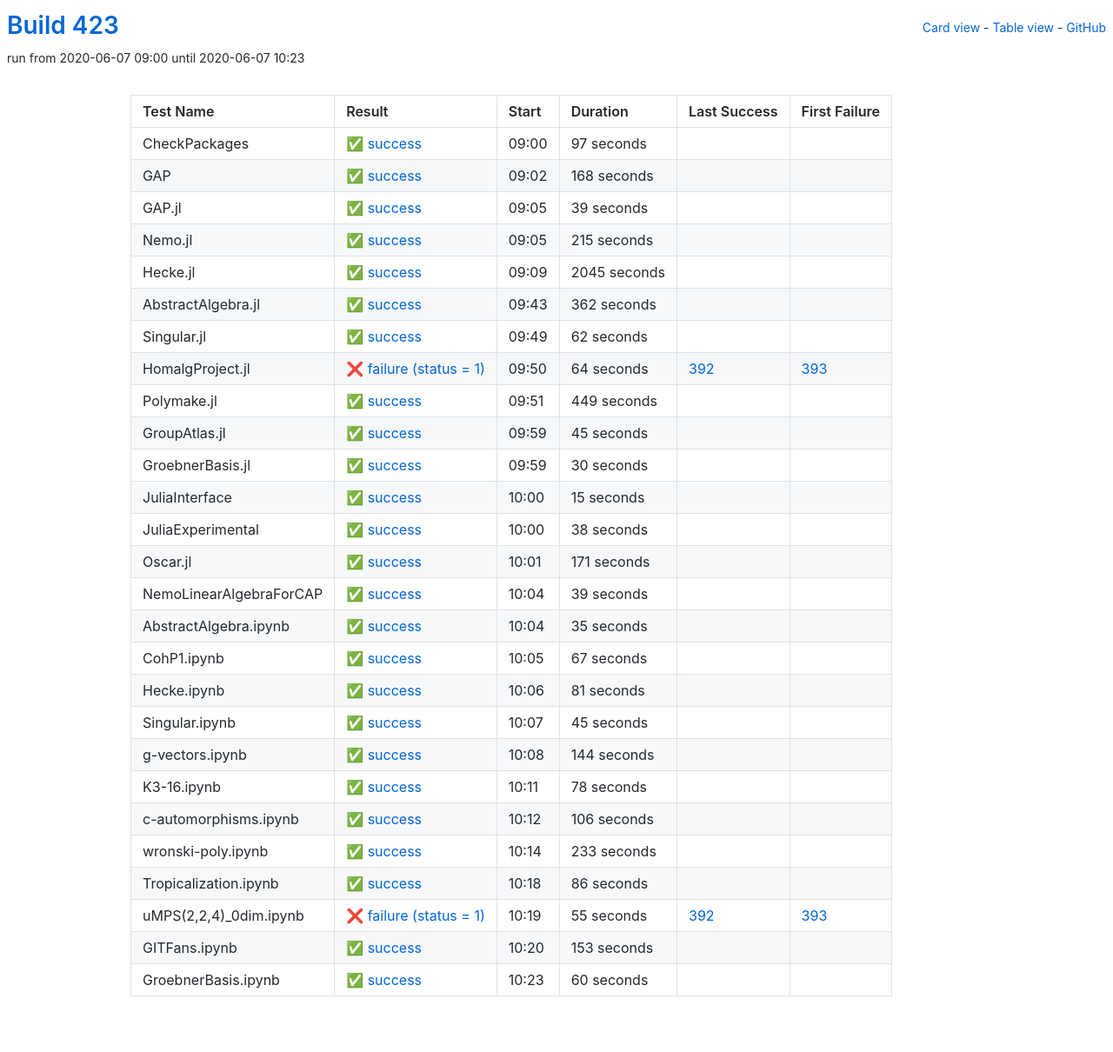
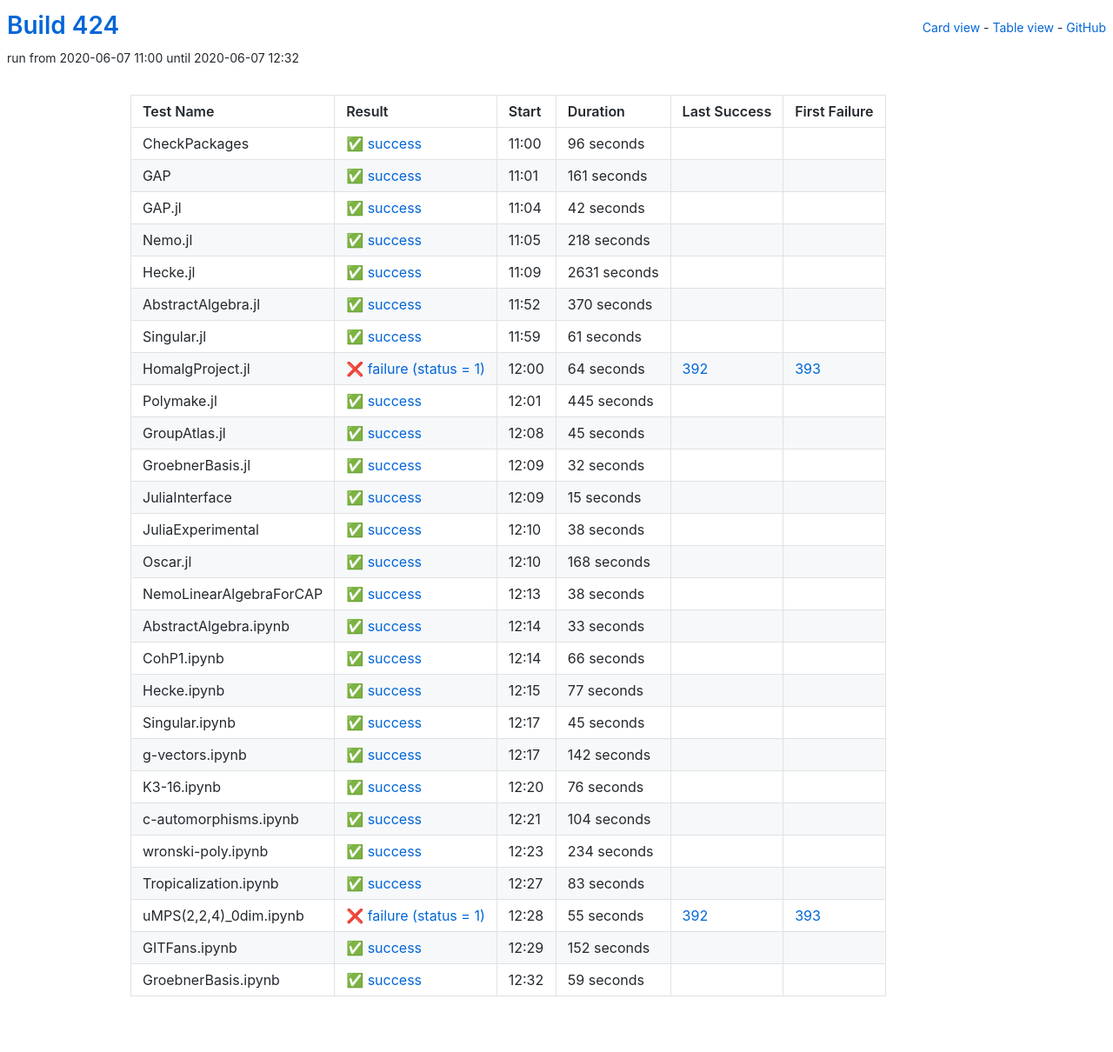
Before and after one commit to oscar-system/oscar-ci-status-1.4, a Jekyll site: the page built from table.html, in a window 1280 px wide. Shown: the whole page at 87% size. Built offline with Jekyll 4.4.1, drawn with Linux system fonts in a browser that asks for light colours.

Commit message:
Build 424

```diff
--- a/_data/ci.yml
+++ b/_data/ci.yml
@@ -1,89 +1,89 @@
-build: 423
-build_url: https://oscarci.mathematik.uni-kl.de/job/oscar-julia-1.4/423/
+build: 424
+build_url: https://oscarci.mathematik.uni-kl.de/job/oscar-julia-1.4/424/
 job: oscar-julia-1.4
 tests:
-- duration: 97
+- duration: 96
   exitcode: 0
   first_failure: false
   first_failure_url: null
   id: checkpackages
   last_success: false
   last_success_url: null
-  log: https://oscarci.mathematik.uni-kl.de/job/oscar-julia-1.4/423/artifact/logs/build-423/CheckPackages.log
+  log: https://oscarci.mathematik.uni-kl.de/job/oscar-julia-1.4/424/artifact/logs/build-424/CheckPackages.log
   name: CheckPackages
-  start: 2020-06-07 09:00
+  start: 2020-06-07 11:00
   status: success
   success: true
-- duration: 168
+- duration: 161
   exitcode: 0
   first_failure: false
   first_failure_url: null
   id: gap
   last_success: false
   last_success_url: null
-  log: https://oscarci.mathematik.uni-kl.de/job/oscar-julia-1.4/423/artifact/logs/build-423/GAP.log
+  log: https://oscarci.mathematik.uni-kl.de/job/oscar-julia-1.4/424/artifact/logs/build-424/GAP.log
   name: GAP
-  start: 2020-06-07 09:02
+  start: 2020-06-07 11:01
   status: success
   success: true
-- duration: 39
+- duration: 42
   exitcode: 0
   first_failure: false
   first_failure_url: null
   id: gap-jl
   last_success: false
   last_success_url: null
-  log: https://oscarci.mathematik.uni-kl.de/job/oscar-julia-1.4/423/artifact/logs/build-423/GAP.jl.log
+  log: https://oscarci.mathematik.uni-kl.de/job/oscar-julia-1.4/424/artifact/logs/build-424/GAP.jl.log
   name: GAP.jl
-  start: 2020-06-07 09:05
+  start: 2020-06-07 11:04
   status: success
   success: true
-- duration: 215
+- duration: 218
   exitcode: 0
   first_failure: false
   first_failure_url: null
   id: nemo-jl
   last_success: false
   last_success_url: null
-  log: https://oscarci.mathematik.uni-kl.de/job/oscar-julia-1.4/423/artifact/logs/build-423/Nemo.jl.log
+  log: https://oscarci.mathematik.uni-kl.de/job/oscar-julia-1.4/424/artifact/logs/build-424/Nemo.jl.log
   name: Nemo.jl
-  start: 2020-06-07 09:05
+  start: 2020-06-07 11:05
   status: success
   success: true
-- duration: 2045
+- duration: 2631
   exitcode: 0
   first_failure: false
   first_failure_url: null
   id: hecke-jl
   last_success: false
   last_success_url: null
-  log: https://oscarci.mathematik.uni-kl.de/job/oscar-julia-1.4/423/artifact/logs/build-423/Hecke.jl.log
+  log: https://oscarci.mathematik.uni-kl.de/job/oscar-julia-1.4/424/artifact/logs/build-424/Hecke.jl.log
   name: Hecke.jl
-  start: 2020-06-07 09:09
+  start: 2020-06-07 11:09
   status: success
   success: true
-- duration: 362
+- duration: 370
   exitcode: 0
   first_failure: false
   first_failure_url: null
   id: abstractalgebra-jl
   last_success: false
   last_success_url: null
-  log: https://oscarci.mathematik.uni-kl.de/job/oscar-julia-1.4/423/artifact/logs/build-423/AbstractAlgebra.jl.log
+  log: https://oscarci.mathematik.uni-kl.de/job/oscar-julia-1.4/424/artifact/logs/build-424/AbstractAlgebra.jl.log
   name: AbstractAlgebra.jl
-  start: 2020-06-07 09:43
+  start: 2020-06-07 11:52
   status: success
   success: true
-- duration: 62
+- duration: 61
   exitcode: 0
   first_failure: false
   first_failure_url: null
   id: singular-jl
   last_success: false
   last_success_url: null
-  log: https://oscarci.mathematik.uni-kl.de/job/oscar-julia-1.4/423/artifact/logs/build-423/Singular.jl.log
+  log: https://oscarci.mathematik.uni-kl.de/job/oscar-julia-1.4/424/artifact/logs/build-424/Singular.jl.log
   name: Singular.jl
-  start: 2020-06-07 09:49
+  start: 2020-06-07 11:59
   status: success
   success: true
 - duration: 64
@@ -93,21 +93,21 @@ tests:
   id: homalgproject-jl
   last_success: 392
   last_success_url: https://oscarci.mathematik.uni-kl.de/job/oscar-julia-1.4/392/
-  log: https://oscarci.mathematik.uni-kl.de/job/oscar-julia-1.4/423/artifact/logs/build-423/HomalgProject.jl.log
+  log: https://oscarci.mathematik.uni-kl.de/job/oscar-julia-1.4/424/artifact/logs/build-424/HomalgProject.jl.log
   name: HomalgProject.jl
-  start: 2020-06-07 09:50
+  start: 2020-06-07 12:00
   status: failure
   success: false
-- duration: 449
+- duration: 445
   exitcode: 0
   first_failure: false
   first_failure_url: null
   id: polymake-jl
   last_success: false
   last_success_url: null
-  log: https://oscarci.mathematik.uni-kl.de/job/oscar-julia-1.4/423/artifact/logs/build-423/Polymake.jl.log
+  log: https://oscarci.mathematik.uni-kl.de/job/oscar-julia-1.4/424/artifact/logs/build-424/Polymake.jl.log
   name: Polymake.jl
-  start: 2020-06-07 09:51
+  start: 2020-06-07 12:01
   status: success
   success: true
 - duration: 45
@@ -117,21 +117,21 @@ tests:
   id: groupatlas-jl
   last_success: false
   last_success_url: null
-  log: https://oscarci.mathematik.uni-kl.de/job/oscar-julia-1.4/423/artifact/logs/build-423/GroupAtlas.jl.log
+  log: https://oscarci.mathematik.uni-kl.de/job/oscar-julia-1.4/424/artifact/logs/build-424/GroupAtlas.jl.log
   name: GroupAtlas.jl
-  start: 2020-06-07 09:59
+  start: 2020-06-07 12:08
   status: success
   success: true
-- duration: 30
+- duration: 32
   exitcode: 0
   first_failure: false
   first_failure_url: null
   id: groebnerbasis-jl
   last_success: false
   last_success_url: null
-  log: https://oscarci.mathematik.uni-kl.de/job/oscar-julia-1.4/423/artifact/logs/build-423/GroebnerBasis.jl.log
+  log: https://oscarci.mathematik.uni-kl.de/job/oscar-julia-1.4/424/artifact/logs/build-424/GroebnerBasis.jl.log
   name: GroebnerBasis.jl
-  start: 2020-06-07 09:59
+  start: 2020-06-07 12:09
   status: success
   success: true
 - duration: 15
@@ -141,9 +141,9 @@ tests:
   id: juliainterface
   last_success: false
   last_success_url: null
-  log: https://oscarci.mathematik.uni-kl.de/job/oscar-julia-1.4/423/artifact/logs/build-423/JuliaInterface.log
+  log: https://oscarci.mathematik.uni-kl.de/job/oscar-julia-1.4/424/artifact/logs/build-424/JuliaInterface.log
   name: JuliaInterface
-  start: 2020-06-07 10:00
+  start: 2020-06-07 12:09
   status: success
   success: true
 - duration: 38
@@ -153,69 +153,69 @@ tests:
   id: juliaexperimental
   last_success: false
   last_success_url: null
-  log: https://oscarci.mathematik.uni-kl.de/job/oscar-julia-1.4/423/artifact/logs/build-423/JuliaExperimental.log
+  log: https://oscarci.mathematik.uni-kl.de/job/oscar-julia-1.4/424/artifact/logs/build-424/JuliaExperimental.log
   name: JuliaExperimental
-  start: 2020-06-07 10:00
+  start: 2020-06-07 12:10
   status: success
   success: true
-- duration: 171
+- duration: 168
   exitcode: 0
   first_failure: false
   first_failure_url: null
   id: oscar-jl
   last_success: false
   last_success_url: null
-  log: https://oscarci.mathematik.uni-kl.de/job/oscar-julia-1.4/423/artifact/logs/build-423/Oscar.jl.log
+  log: https://oscarci.mathematik.uni-kl.de/job/oscar-julia-1.4/424/artifact/logs/build-424/Oscar.jl.log
   name: Oscar.jl
-  start: 2020-06-07 10:01
+  start: 2020-06-07 12:10
   status: success
   success: true
-- duration: 39
+- duration: 38
   exitcode: 0
   first_failure: false
   first_failure_url: null
   id: nemolinearalgebraforcap
   last_success: false
   last_success_url: null
-  log: https://oscarci.mathematik.uni-kl.de/job/oscar-julia-1.4/423/artifact/logs/build-423/NemoLinearAlgebraForCAP.log
+  log: https://oscarci.mathematik.uni-kl.de/job/oscar-julia-1.4/424/artifact/logs/build-424/NemoLinearAlgebraForCAP.log
   name: NemoLinearAlgebraForCAP
-  start: 2020-06-07 10:04
+  start: 2020-06-07 12:13
   status: success
   success: true
-- duration: 35
+- duration: 33
   exitcode: 0
   first_failure: false
   first_failure_url: null
   id: abstractalgebra-ipynb
   last_success: false
   last_success_url: null
-  log: https://oscarci.mathematik.uni-kl.de/job/oscar-julia-1.4/423/artifact/logs/build-423/AbstractAlgebra.ipynb.log
+  log: https://oscarci.mathematik.uni-kl.de/job/oscar-julia-1.4/424/artifact/logs/build-424/AbstractAlgebra.ipynb.log
   name: AbstractAlgebra.ipynb
-  start: 2020-06-07 10:04
+  start: 2020-06-07 12:14
   status: success
   success: true
-- duration: 67
+- duration: 66
   exitcode: 0
   first_failure: false
   first_failure_url: null
   id: cohp1-ipynb
   last_success: false
   last_success_url: null
-  log: https://oscarci.mathematik.uni-kl.de/job/oscar-julia-1.4/423/artifact/logs/build-423/CohP1.ipynb.log
+  log: https://oscarci.mathematik.uni-kl.de/job/oscar-julia-1.4/424/artifact/logs/build-424/CohP1.ipynb.log
   name: CohP1.ipynb
-  start: 2020-06-07 10:05
+  start: 2020-06-07 12:14
   status: success
   success: true
-- duration: 81
+- duration: 77
   exitcode: 0
   first_failure: false
   first_failure_url: null
   id: hecke-ipynb
   last_success: false
   last_success_url: null
-  log: https://oscarci.mathematik.uni-kl.de/job/oscar-julia-1.4/423/artifact/logs/build-423/Hecke.ipynb.log
+  log: https://oscarci.mathematik.uni-kl.de/job/oscar-julia-1.4/424/artifact/logs/build-424/Hecke.ipynb.log
   name: Hecke.ipynb
-  start: 2020-06-07 10:06
+  start: 2020-06-07 12:15
   status: success
   success: true
 - duration: 45
@@ -225,69 +225,69 @@ tests:
   id: singular-ipynb
   last_success: false
   last_success_url: null
-  log: https://oscarci.mathematik.uni-kl.de/job/oscar-julia-1.4/423/artifact/logs/build-423/Singular.ipynb.log
+  log: https://oscarci.mathematik.uni-kl.de/job/oscar-julia-1.4/424/artifact/logs/build-424/Singular.ipynb.log
   name: Singular.ipynb
-  start: 2020-06-07 10:07
+  start: 2020-06-07 12:17
   status: success
   success: true
-- duration: 144
+- duration: 142
   exitcode: 0
   first_failure: false
   first_failure_url: null
   id: g-vectors-ipynb
   last_success: false
   last_success_url: null
-  log: https://oscarci.mathematik.uni-kl.de/job/oscar-julia-1.4/423/artifact/logs/build-423/g-vectors.ipynb.log
+  log: https://oscarci.mathematik.uni-kl.de/job/oscar-julia-1.4/424/artifact/logs/build-424/g-vectors.ipynb.log
   name: g-vectors.ipynb
-  start: 2020-06-07 10:08
+  start: 2020-06-07 12:17
   status: success
   success: true
-- duration: 78
+- duration: 76
   exitcode: 0
   first_failure: false
   first_failure_url: null
   id: k3-16-ipynb
   last_success: false
   last_success_url: null
-  log: https://oscarci.mathematik.uni-kl.de/job/oscar-julia-1.4/423/artifact/logs/build-423/K3-16.ipynb.log
+  log: https://oscarci.mathematik.uni-kl.de/job/oscar-julia-1.4/424/artifact/logs/build-424/K3-16.ipynb.log
   name: K3-16.ipynb
-  start: 2020-06-07 10:11
+  start: 2020-06-07 12:20
   status: success
   success: true
-- duration: 106
+- duration: 104
   exitcode: 0
   first_failure: false
   first_failure_url: null
   id: c-automorphisms-ipynb
   last_success: false
   last_success_url: null
-  log: https://oscarci.mathematik.uni-kl.de/job/oscar-julia-1.4/423/artifact/logs/build-423/c-automorphisms.ipynb.log
+  log: https://oscarci.mathematik.uni-kl.de/job/oscar-julia-1.4/424/artifact/logs/build-424/c-automorphisms.ipynb.log
   name: c-automorphisms.ipynb
-  start: 2020-06-07 10:12
+  start: 2020-06-07 12:21
   status: success
   success: true
-- duration: 233
+- duration: 234
   exitcode: 0
   first_failure: false
   first_failure_url: null
   id: wronski-poly-ipynb
   last_success: false
   last_success_url: null
-  log: https://oscarci.mathematik.uni-kl.de/job/oscar-julia-1.4/423/artifact/logs/build-423/wronski-poly.ipynb.log
+  log: https://oscarci.mathematik.uni-kl.de/job/oscar-julia-1.4/424/artifact/logs/build-424/wronski-poly.ipynb.log
   name: wronski-poly.ipynb
-  start: 2020-06-07 10:14
+  start: 2020-06-07 12:23
   status: success
   success: true
-- duration: 86
+- duration: 83
   exitcode: 0
   first_failure: false
   first_failure_url: null
   id: tropicalization-ipynb
   last_success: false
   last_success_url: null
-  log: https://oscarci.mathematik.uni-kl.de/job/oscar-julia-1.4/423/artifact/logs/build-423/Tropicalization.ipynb.log
+  log: https://oscarci.mathematik.uni-kl.de/job/oscar-julia-1.4/424/artifact/logs/build-424/Tropicalization.ipynb.log
   name: Tropicalization.ipynb
-  start: 2020-06-07 10:18
+  start: 2020-06-07 12:27
   status: success
   success: true
 - duration: 55
@@ -297,32 +297,32 @@ tests:
   id: umps-2-2-4-0dim-ipynb
   last_success: 392
   last_success_url: https://oscarci.mathematik.uni-kl.de/job/oscar-julia-1.4/392/
-  log: https://oscarci.mathematik.uni-kl.de/job/oscar-julia-1.4/423/artifact/logs/build-423/uMPS-2-2-4-_0dim.ipynb.log
+  log: https://oscarci.mathematik.uni-kl.de/job/oscar-julia-1.4/424/artifact/logs/build-424/uMPS-2-2-4-_0dim.ipynb.log
   name: uMPS(2,2,4)_0dim.ipynb
-  start: 2020-06-07 10:19
+  start: 2020-06-07 12:28
   status: failure
   success: false
-- duration: 153
+- duration: 152
   exitcode: 0
   first_failure: false
   first_failure_url: null
   id: gitfans-ipynb
   last_success: false
   last_success_url: null
-  log: https://oscarci.mathematik.uni-kl.de/job/oscar-julia-1.4/423/artifact/logs/build-423/GITFans.ipynb.log
+  log: https://oscarci.mathematik.uni-kl.de/job/oscar-julia-1.4/424/artifact/logs/build-424/GITFans.ipynb.log
   name: GITFans.ipynb
-  start: 2020-06-07 10:20
+  start: 2020-06-07 12:29
   status: success
   success: true
-- duration: 60
+- duration: 59
   exitcode: 0
   first_failure: false
   first_failure_url: null
   id: groebnerbasis-ipynb
   last_success: false
   last_success_url: null
-  log: https://oscarci.mathematik.uni-kl.de/job/oscar-julia-1.4/423/artifact/logs/build-423/GroebnerBasis.ipynb.log
+  log: https://oscarci.mathematik.uni-kl.de/job/oscar-julia-1.4/424/artifact/logs/build-424/GroebnerBasis.ipynb.log
   name: GroebnerBasis.ipynb
-  start: 2020-06-07 10:23
+  start: 2020-06-07 12:32
   status: success
   success: true
```
Also changed, not shown: README.md.
